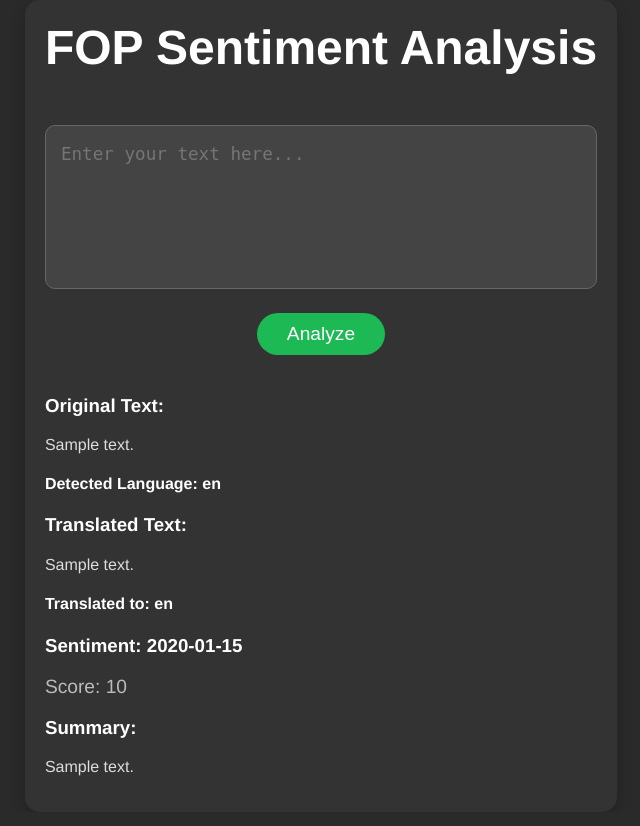
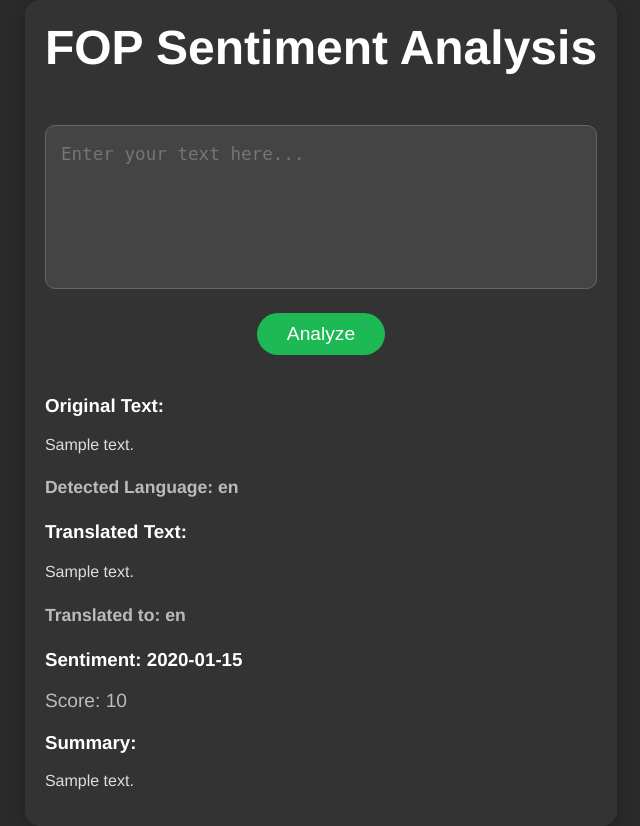
Before and after one commit to 007Wrld/FOPdeploy, a Flask app: template templates/index.html in a window 1280 px wide. Shown: the whole page, without its empty margins (319-959 px from the left). Before the commit the page ends 776 px from the top, so only its background shows below. Run offline with Flask 3, Linux system fonts and the light colour scheme; the template is opened without the code that fills it: most values are stand-ins (such as "Sample title", 1, 10 or a date in 2020).

Commit message:
Update styles.css

```diff
--- a/static/styles.css
+++ b/static/styles.css
@@ -112,3 +112,8 @@ p {
     font-size: 1rem;
     color: #ddd;
 }
+
+h4 {
+    font-size: 1.1rem;
+    color: #bbb;
+}
```
